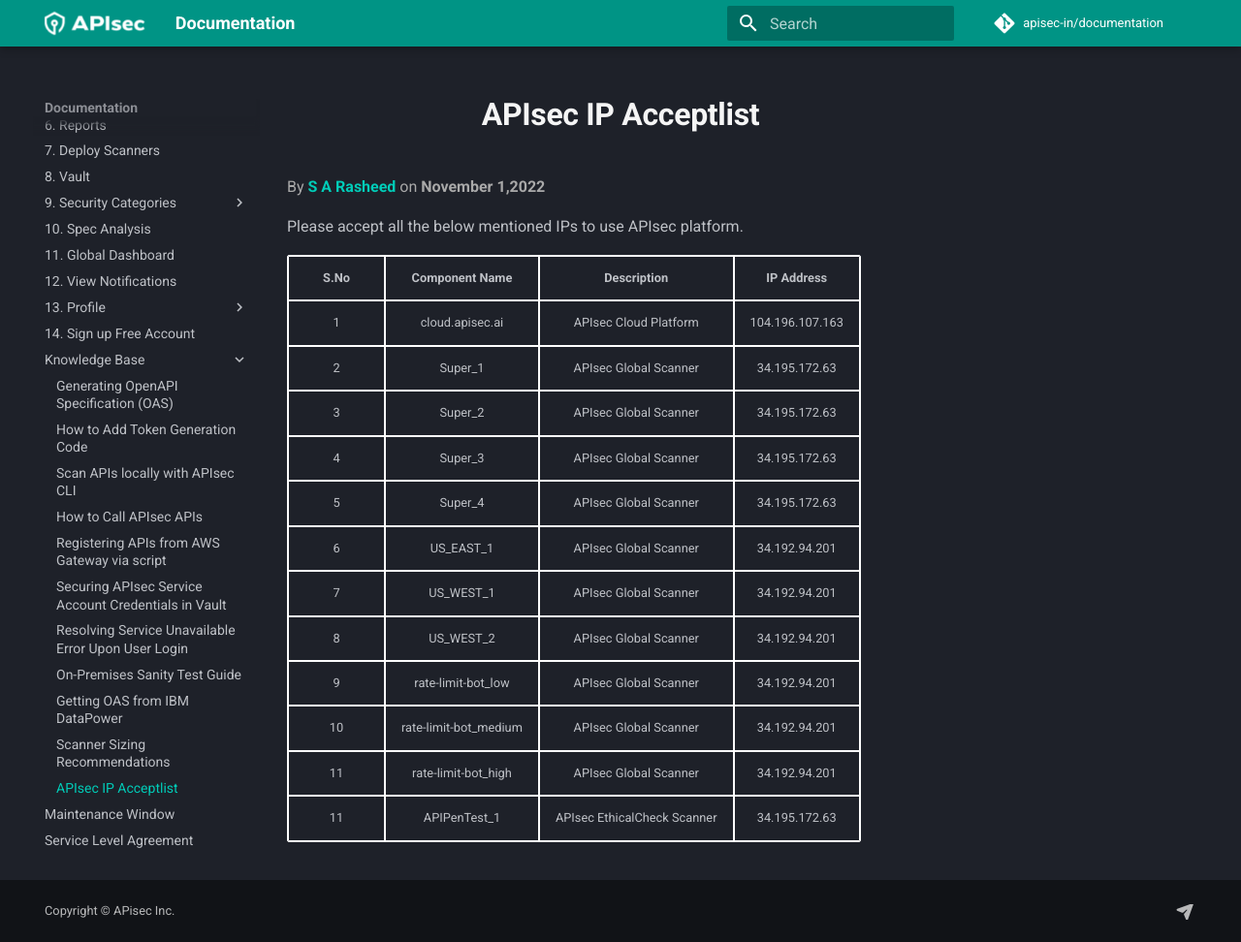
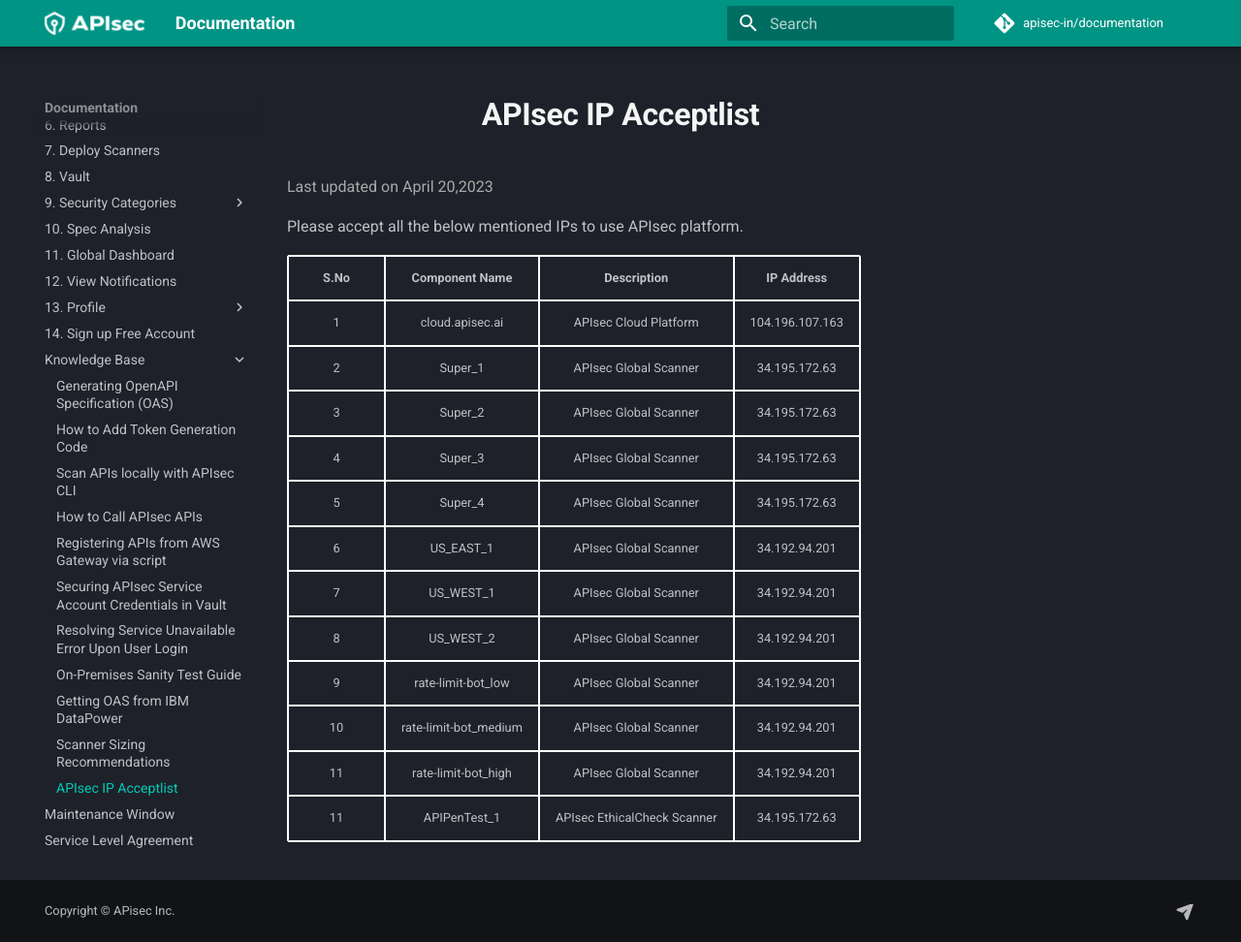
Before and after one commit to apisec-inc/documentation, an MkDocs documentation site: the page built from docs/IP-Acceptlist.md, in a window 1280 px wide and 972 px high. Shown: the whole window at 97% size. Built offline with MkDocs 1.6.1 and Material for MkDocs 9.7.7, drawn with Linux system fonts in a browser that asks for light colours; comment, search, counter and statistics services are not loaded.

Commit message:
Update IP-Acceptlist.md
Added last update

```diff
--- a/docs/IP-Acceptlist.md
+++ b/docs/IP-Acceptlist.md
@@ -1,6 +1,6 @@
 <h1 align="center" style="color: #F5F5F5;"> <b> APIsec IP Acceptlist </b> </h1>
 
-<p style="text-align: left;color: 	#A9A9A9;font-size:16px;"> By <b><a href="https://github.com/sarasheed">S A Rasheed</a></b> on <b>November 1,2022</b> </p>
+<p style="text-align: left;color: 	#A9A9A9;font-size:16px;"> Last updated on April 20,2023 </p>
 <P>Please accept all the below mentioned IPs to use APIsec platform.</p>
 
 <table style="border:1px solid white;text-align:center;">
```
